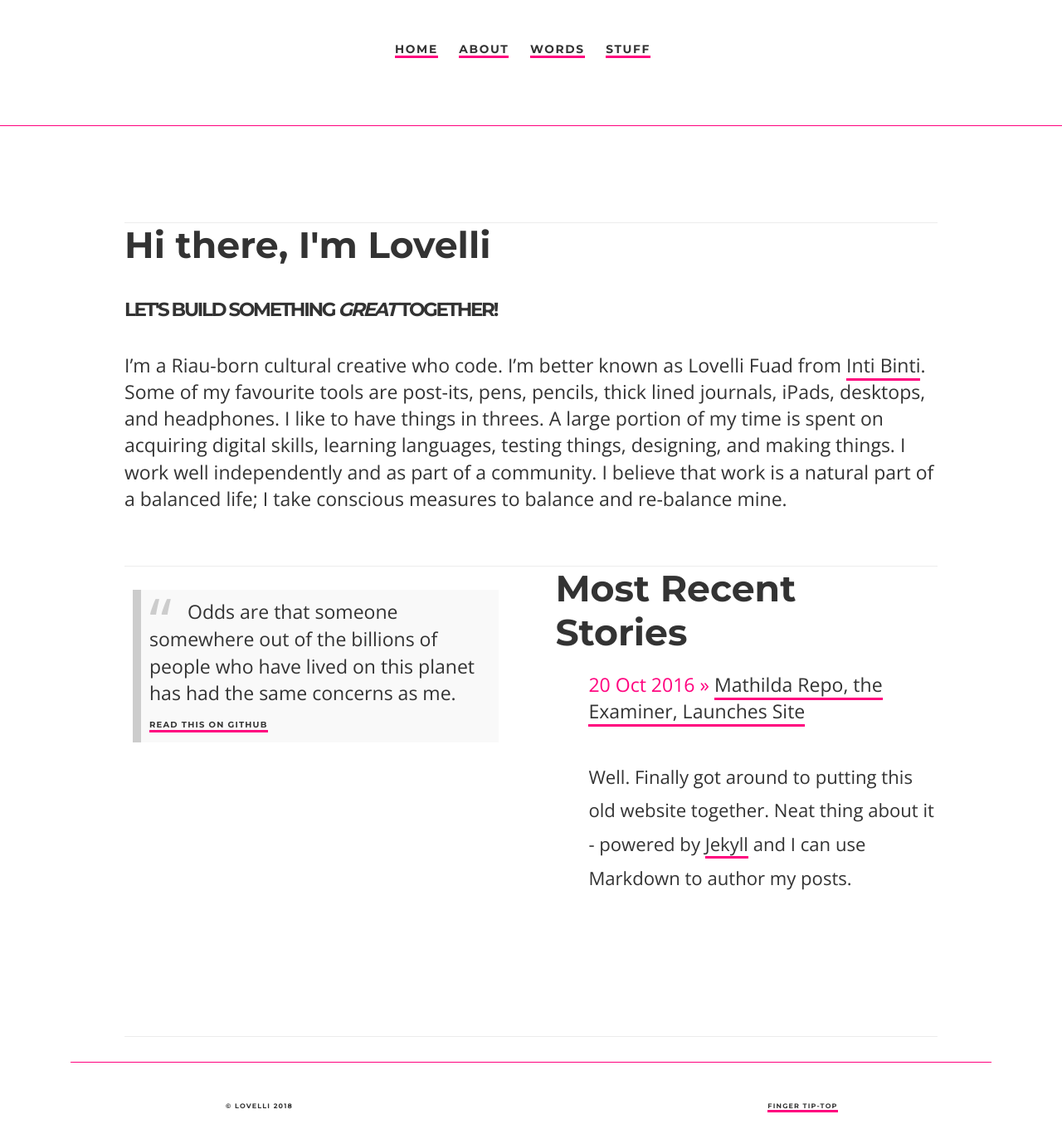
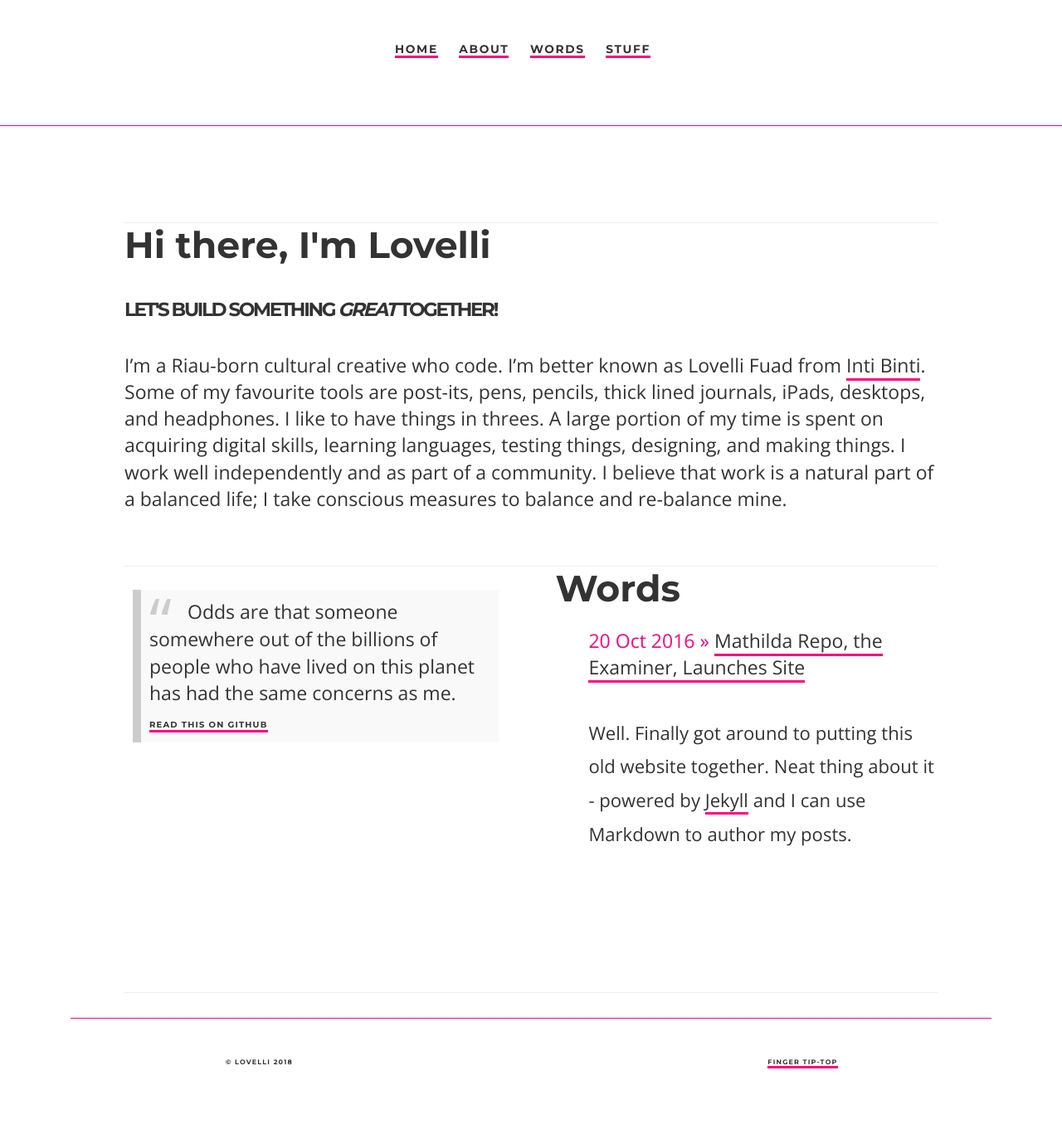
Before and after one commit to ariesti/ariesti.github.io, a Jekyll site: the page built from index.html, in a window 1280 px wide. Shown: the whole page at 83% size. Built offline with Jekyll 4.4.1, drawn with Linux system fonts in a browser that asks for light colours; after the commit the page ends 1302 px from its top, so only the background shows below that.

Commit message:
Update index.html

```diff
--- a/index.html
+++ b/index.html
@@ -21,7 +21,7 @@ description: Towards digital humanities
 
 <div class="whole">
 	<div class="right half">
-	<h1>Most Recent Stories</h1>
+	<h1>Words</h1>
 	<ul class="posts">
 
 	  {% for post in site.posts %}
```
